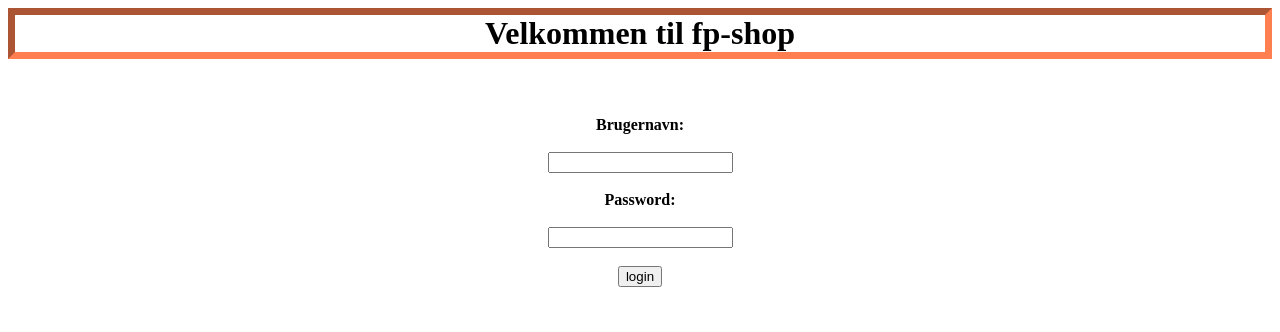
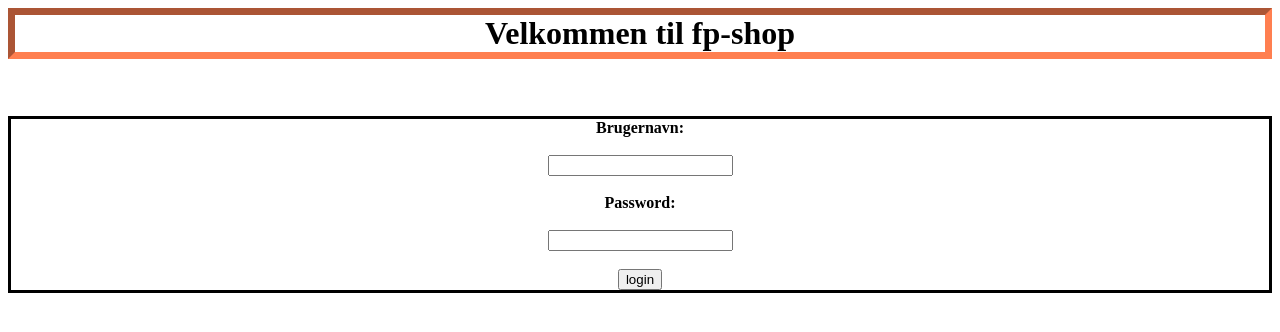
Before and after one commit to MikkelOerbergHansen/KEA-Python, a Flask app: page / in a window 1280 px wide. Shown: the top 332 px of the page. Run offline with Flask 2, Linux system fonts and the light colour scheme.

Commit message:
Update my-form.html

```diff
--- a/Shop_example/Templates/my-form.html
+++ b/Shop_example/Templates/my-form.html
@@ -10,7 +10,7 @@ h1{
 
 <h1 style="text-align: center;">Velkommen til fp-shop</h1>
 <br /><br />
-<form method="POST" style="text-align: center;">
+<form method="POST" style="text-align: center; border: solid;">
 
     <strong>Brugernavn: </strong>
     <br /><br />
```
